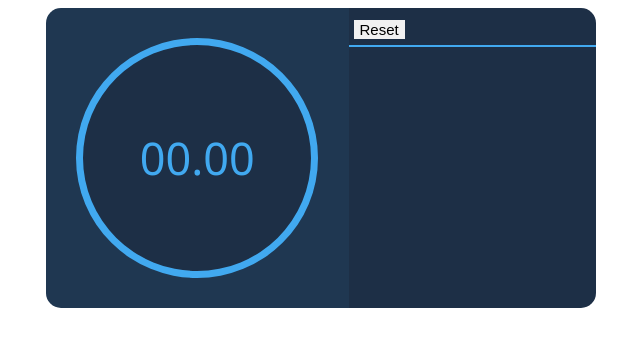
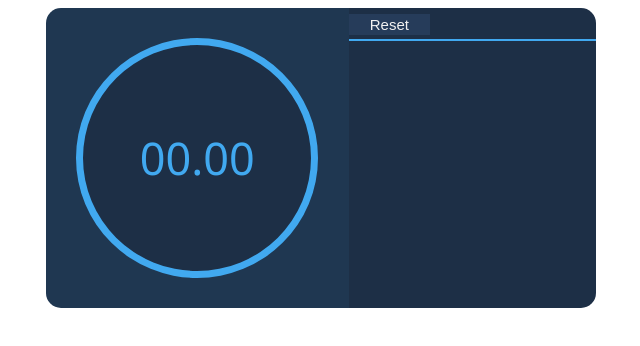
Before and after one commit to Quickz/StopWatch, a plain HTML site: page index.html in a window 1280 px wide. In both pictures the pointer is over the button "Reset". Shown: the whole page, without its empty margins (319-959 px from the left). Drawn offline with Linux system fonts and the light colour scheme.

Commit message:
polished the design

```diff
--- a/style.css
+++ b/style.css
@@ -49,14 +49,14 @@ body {
 }
 
 .score:hover {
-	background: #f1f1f1;
-	color: black;
+	background: #263c5a;
+	color: #f1f1f1;
 	cursor: pointer;
 }
 
 #options {
 	width: 100%;
-	padding: 5px;
+	padding-bottom: 4px;
 	box-sizing: border-box;
 	margin-bottom: 3px;
 	border-bottom: solid #41a9f0 2px;
@@ -64,13 +64,15 @@ body {
 
 #options button {
 	background: transparent;
+	padding: 2px;
+	width: 33%;
 	color: #41a9f0;
 	font-size: 15px;
 	border: none;
 }
 
 #options button:hover {
-	background: #f1f1f1;
-	color: black;
+	background: #263c5a;
+	color: #f1f1f1;
 	cursor: pointer;
 }
```
